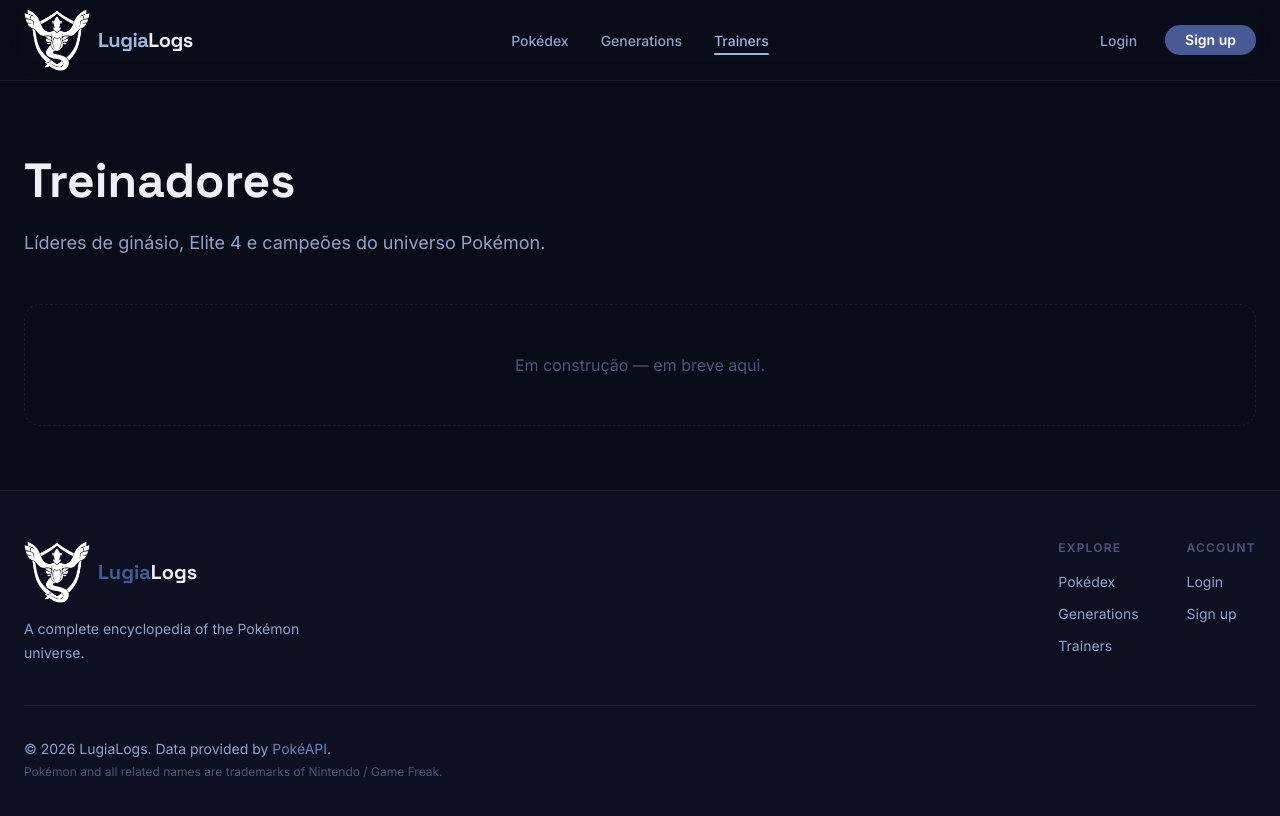
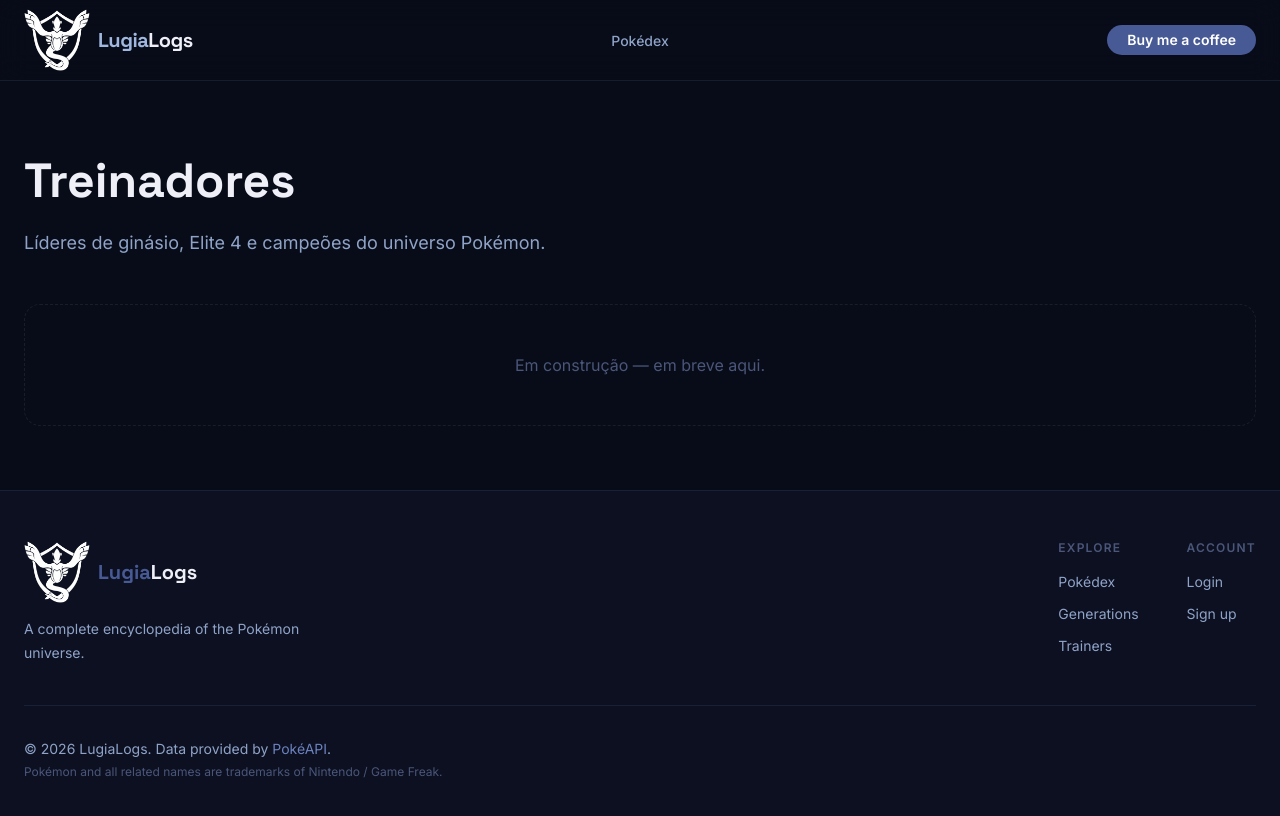
Before and after one commit to GerMacca/Lugia-Logs, a React (Vite) app: page /trainers in a window 1280 px wide. Shown: the top 816 px of the page. Built offline with nearby package versions, Linux system fonts and the light colour scheme.

Commit message:
final fixes for deploying and hidding not 100% areas

```diff
--- a/src/layouts/MainLayout/components/Navbar/Navbar.module.scss
+++ b/src/layouts/MainLayout/components/Navbar/Navbar.module.scss
@@ -115,19 +115,7 @@
   }
 }
 
-.loginBtn {
-  font-size: $font-size-sm;
-  font-weight: $font-weight-medium;
-  color: $color-text-muted;
-  text-decoration: none;
-  padding: $space-2 $space-4;
-  border-radius: $radius-full;
-  transition: color $transition-fast;
-
-  &:hover { color: $color-text; }
-}
-
-.registerBtn {
+.bmcBtn {
   @include button-base;
   padding: $space-2 $space-5;
   font-size: $font-size-sm;
@@ -248,24 +236,6 @@
   gap: $space-3;
 }
 
-.mobileLoginBtn {
-  display: block;
-  text-align: center;
-  padding: $space-3;
-  font-size: $font-size-sm;
-  font-weight: $font-weight-medium;
-  color: $color-text-muted;
-  text-decoration: none;
-  border: 1px solid $color-border;
-  border-radius: $radius-full;
-  transition: color $transition-fast, border-color $transition-fast;
-
-  &:hover {
-    color: $color-text;
-    border-color: rgba($color-text, 0.3);
-  }
-}
-
 .mobileRegisterBtn {
   @include button-base;
   display: block;
--- a/src/layouts/MainLayout/components/Navbar/Navbar.tsx
+++ b/src/layouts/MainLayout/components/Navbar/Navbar.tsx
@@ -10,8 +10,8 @@ interface NavItem {
 
 const NAV_ITEMS: NavItem[] = [
   { label: 'Pokédex', path: '/pokedex' },
-  { label: 'Generations', path: '/generations' },
-  { label: 'Trainers', path: '/trainers' },
+  //{ label: 'Generations', path: '/generations' },
+  //{ label: 'Trainers', path: '/trainers' },
 ];
 
 const Navbar: React.FC = () => {
@@ -59,8 +59,7 @@ const Navbar: React.FC = () => {
 
         {/* Ações (desktop) */}
         <div className={styles.actions}>
-          <Link to="/login" className={styles.loginBtn}>Login</Link>
-          <Link to="/register" className={styles.registerBtn}>Sign up</Link>
+          <Link to='/buymeacoffe' className={styles.bmcBtn}>Buy me a coffee</Link>
         </div>
 
         {/* Hamburger (mobile) */}
@@ -101,8 +100,7 @@ const Navbar: React.FC = () => {
           </ul>
 
           <div className={styles.mobileActions}>
-            <Link to="/login" className={styles.mobileLoginBtn} onClick={close}>Login</Link>
-            <Link to="/register" className={styles.mobileRegisterBtn} onClick={close}>Sign up</Link>
+            <Link to="/buymeacoffe" className={styles.mobilebmcBtn} onClick={close}>Buy me a coffee</Link>
           </div>
 
         </div>
--- a/src/pages/LandingPage/sections/FeaturesSection/FeaturesSection.tsx
+++ b/src/pages/LandingPage/sections/FeaturesSection/FeaturesSection.tsx
@@ -33,7 +33,7 @@ const FEATURES: Feature[] = [
     description:
       'From Generation I to IX, discover which Pokémon were introduced in each era, along with regions, games, and major milestones.',
     path: '/generations',
-    linkLabel: 'View Generations',
+    linkLabel: 'View Generations (developing)',
     accent: '#4f83dd',
   },
   {
@@ -43,7 +43,7 @@ const FEATURES: Feature[] = [
     description:
       'Meet the most iconic trainers in the Pokémon universe: Gym Leaders, Elite Four members, and Champions.',
     path: '/trainers',
-    linkLabel: 'View Trainers',
+    linkLabel: 'View Trainers (developing)',
     accent: '#9394d8',
   }
 ];
```
